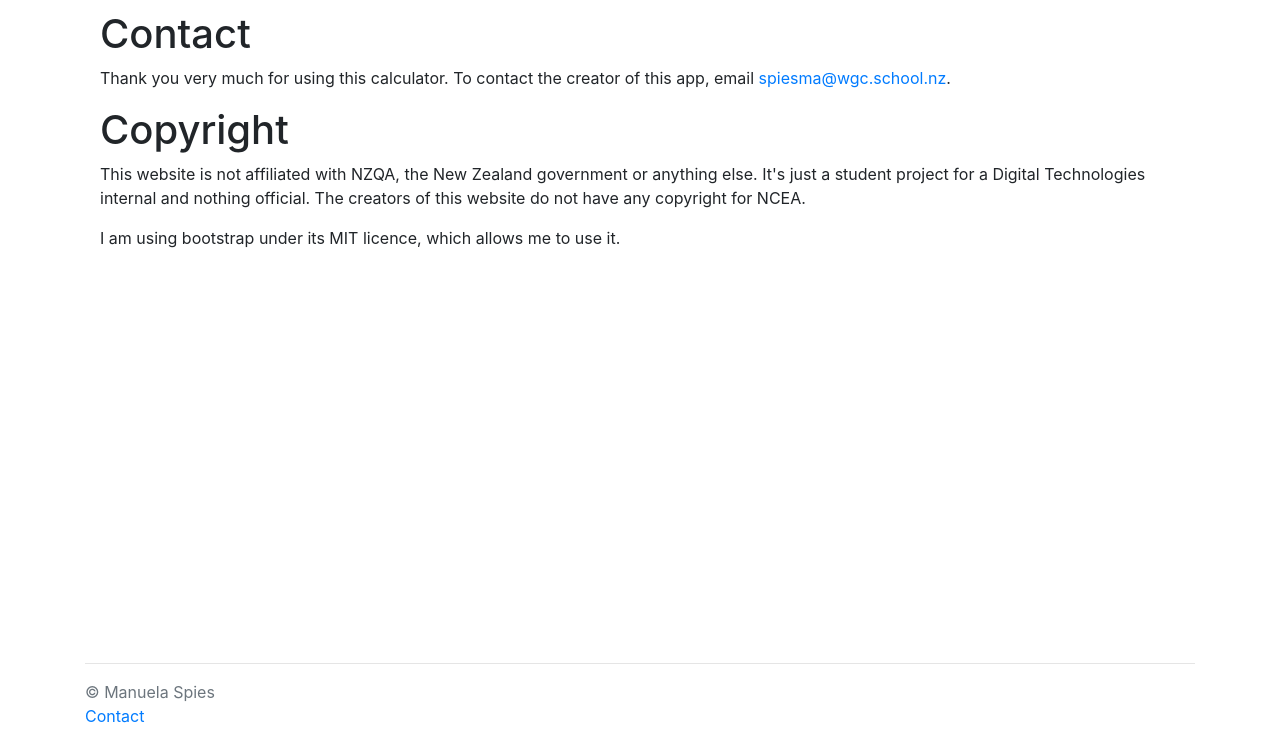
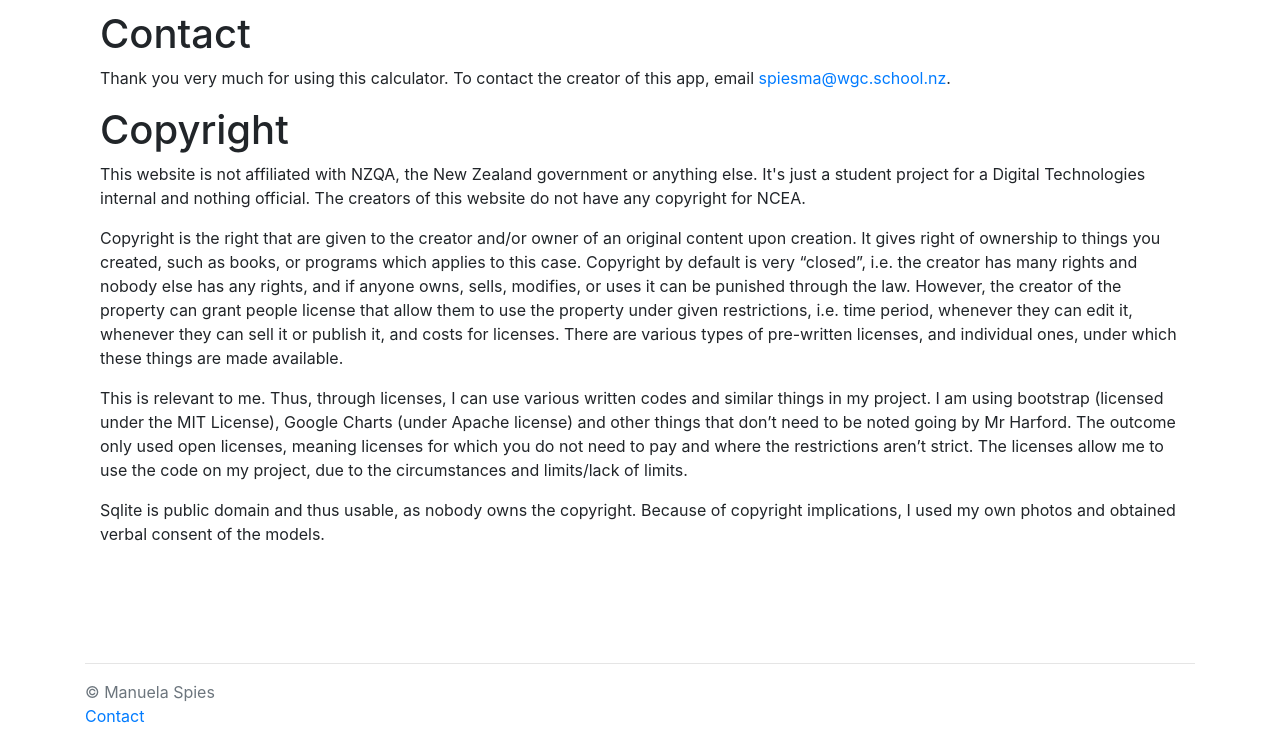
Before and after one commit to ManuelaSpies/NCEA-Calculator, a Flask app: page /contact in a window 1280 px wide. Shown: the part 56-800 px from the top of the page. Run offline with Flask 2, Linux system fonts and the light colour scheme; some libraries are stand-ins or nearby versions.

Commit message:
copyright just pasted into contact bc why not

```diff
--- a/templates/contact.html
+++ b/templates/contact.html
@@ -16,6 +16,20 @@
         <p>This website is not affiliated with NZQA, the New Zealand government or anything else. It's just
             a student project for a Digital Technologies internal and nothing official. The creators of this
             website do not have any copyright for NCEA.</p>
-        <p>I am using bootstrap under its MIT licence, which allows me to use it. </p>
+        <p>Copyright is the right that are given to the creator and/or owner of an original content upon creation. It
+            gives right of ownership to things you created, such as books, or programs which applies to this case.
+            Copyright by default is very “closed”, i.e. the creator has many rights and nobody else has any rights, and
+            if anyone owns, sells, modifies, or uses it can be punished through the law. However, the creator of the
+            property can grant people license that allow them to use the property under given restrictions, i.e. time
+            period, whenever they can edit it, whenever they can sell it or publish it, and costs for licenses. There
+            are various types of pre-written licenses, and individual ones, under which these things are made
+            available.</p>
+        <p>This is relevant to me. Thus, through licenses, I can use various written codes and similar things in my
+            project. I am using bootstrap (licensed under the MIT License), Google Charts (under Apache license) and
+            other things that don’t need to be noted going by Mr Harford. The outcome only used open licenses, meaning
+            licenses for which you do not need to pay and where the restrictions aren’t strict. The licenses allow me to
+            use the code on my project, due to the circumstances and limits/lack of limits. </p>
+        <p>Sqlite is public domain and thus usable, as nobody owns the copyright. Because of copyright implications, I
+            used my own photos and obtained verbal consent of the models.</p>
     </div>
 {% endblock %}
```
